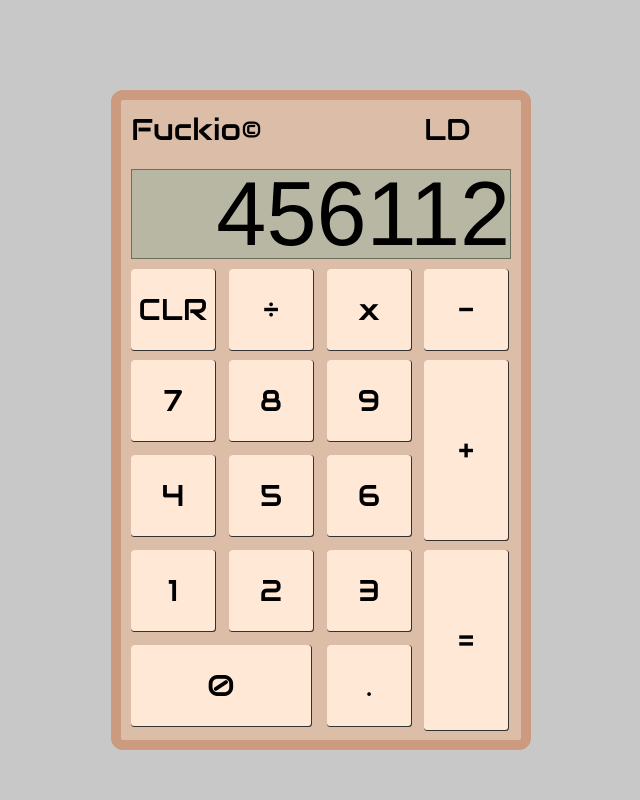
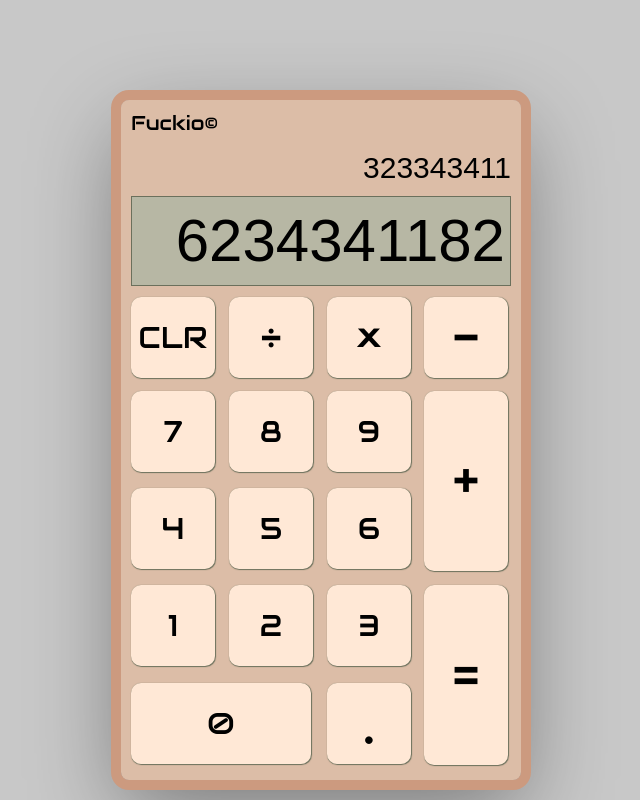
Before and after one commit to orzcode/calc, a plain HTML site: page index.html in a window 1280 px wide. Shown: the whole page, without its empty margins (319-959 px from the left). Drawn offline with Linux system fonts and the light colour scheme; a web font is replaced by a local one.

Commit message:
begin JS

```diff
--- a/index.html
+++ b/index.html
@@ -15,9 +15,9 @@
 <body>
     <div id="calculator">
         <div id="logo">Fuckio©</div>
-        <div id="lightdark">LD</div>
-        <div id="memory"></div>
-        <div id="display">456112</div>
+        <div id="lightdark"></div>
+        <div id="memory">323343411</div>
+        <div id="display">6234341182</div>
         <div id="clr" class="btnShadow keySq">CLR</div>
         <div id="dvd" class="btnShadow keySq">÷</div>
         <div id="mlt" class="btnShadow keySq">x</div>
--- a/script.js
+++ b/script.js
@@ -1 +1,3 @@
-let
+function add(memNum, inputNum){
+
+}
--- a/styles.css
+++ b/styles.css
@@ -29,11 +29,11 @@ a {
 }
 .btnShadow {
 	cursor:pointer;
-	box-shadow: 0.5px 0.5px 0.5px 0.5px rgb(50, 50, 50, 1);
+	box-shadow: 0.5px 0.5px 1px 0.5px var(--ebony);
 	transition: box-shadow 0.1s;
 }
 .btnShadow:hover {
-	box-shadow: 1.5px 1.5px 1.5px 1.5px rgb(50, 50, 50, 0.5);
+	box-shadow: 1px 1px 1px 1px var(--ebony);
 }
 .btnShadow:active {
 	transform: translate3d(0.5px, 1px, 0);
@@ -64,63 +64,93 @@ a {
 		"four five six plus"
 		"one two three equl"
 		"zero zero dec equl";
-	height: 64rem;
+	height: 68rem;
 	width: 40rem;
 	margin: 10rem auto;
 	background-color: var(--desert-sand);
 	outline: 1rem solid var(--antique-brass);
-	border-radius: 2px;
+	border-radius: 8px;
 	gap: 1rem;
 	padding: 1rem;
+	box-shadow: rgba(0, 0, 0, 0.4) 0px 30px 90px;
 }
 
 #memory{
 	grid-area: mem;
 	text-align: left;
+	font-family: 'LCD', sans-serif;
+	display: flex;
+	justify-content: end;
+	align-items: end;
+	user-select: text;
+	max-width: 38rem;
+	overflow: hidden;
 }
 #display{
 	grid-area: dsp;
 	font-family: 'LCD', sans-serif;
-	font-size: 9rem;
+	font-size: 6rem;
 	height: 9rem;
+	max-width: 12ch;
+	display:inline-block;
+	overflow: hidden;
+	white-space: nowrap;
+	text-overflow: clip;
 	display: flex;
 	align-items: center;
 	justify-content: end;
 	align-self: center;
 	user-select: text;
+	padding-right: 5px;
 	border: 1px solid #6B705C;
 	background-color: #B7B7A4;
 	/* background-color: #ADD8E6; */
 	/* background-color: #87CEFA; */
 }
+
+
 #clr{
 	grid-area: clr;
 }
 #dvd{
 	grid-area: dvd;
+	font-size: 4rem;
 }
 #mlt{
 	grid-area: mlt;
+	padding-bottom: 0.6rem;
+	font-size: 3.5rem;
 }
 #mns{
 	grid-area: mns;
+	font-size: 5rem;
 }
 #plus{
 	grid-area: plus;
+	font-size: 5rem;
 }
 #equl{
 	grid-area: equl;
+	font-size: 5rem;
 }
 #zero{
 	grid-area: zero;
 }
+#dec {
+	grid-area: dec;
+	font-size: 6rem;
+}
+
 #logo{
 	grid-area: logo;
 	height: min-content;
+	font-size: 2rem;
 }
 #lightdark{
 	grid-area: lightdark;
 	height: min-content;
+	font-size: 2rem;
+	text-align: right;
 }
 
 
@@ -133,7 +163,7 @@ a {
 	display: flex;
 	align-items: center;
 	justify-content: center;
-	border-radius: 3px;
+	border-radius: 10px;
 }
 .keyTall{
 	height: 180px;
```
